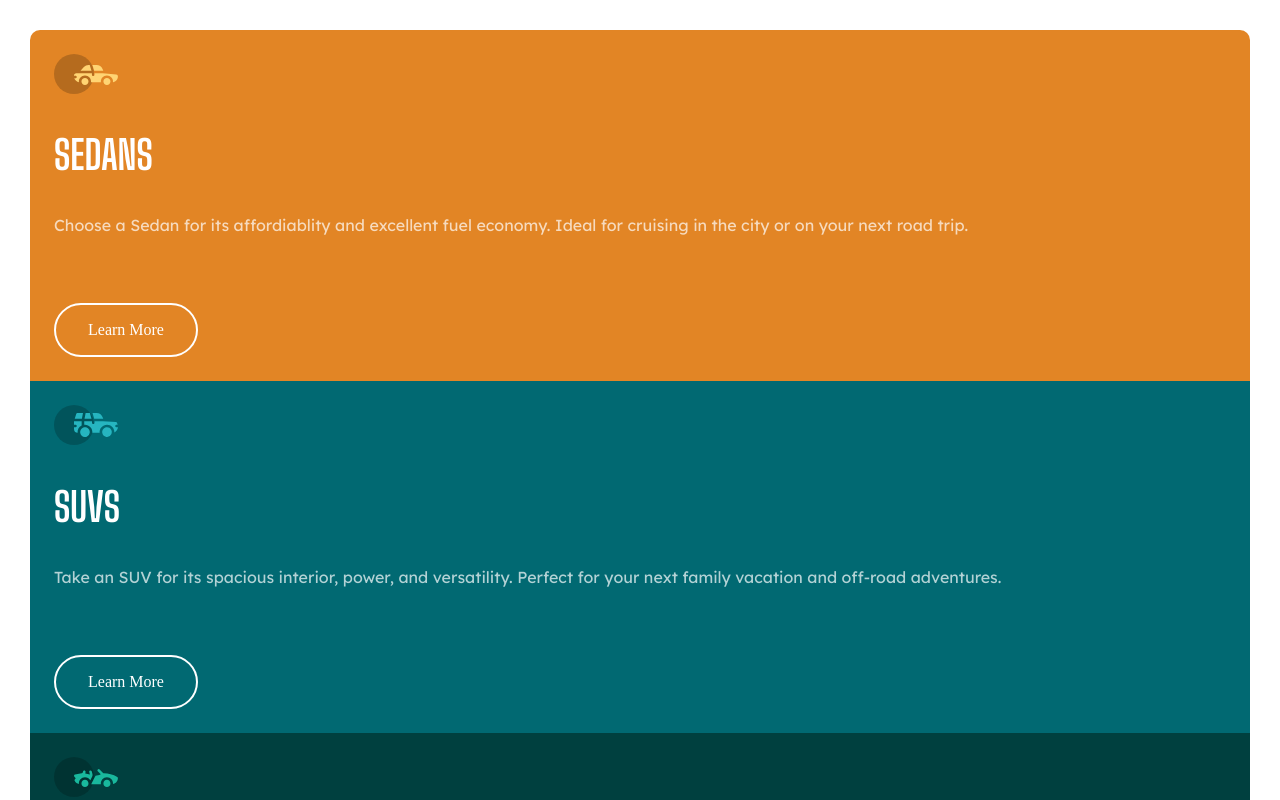
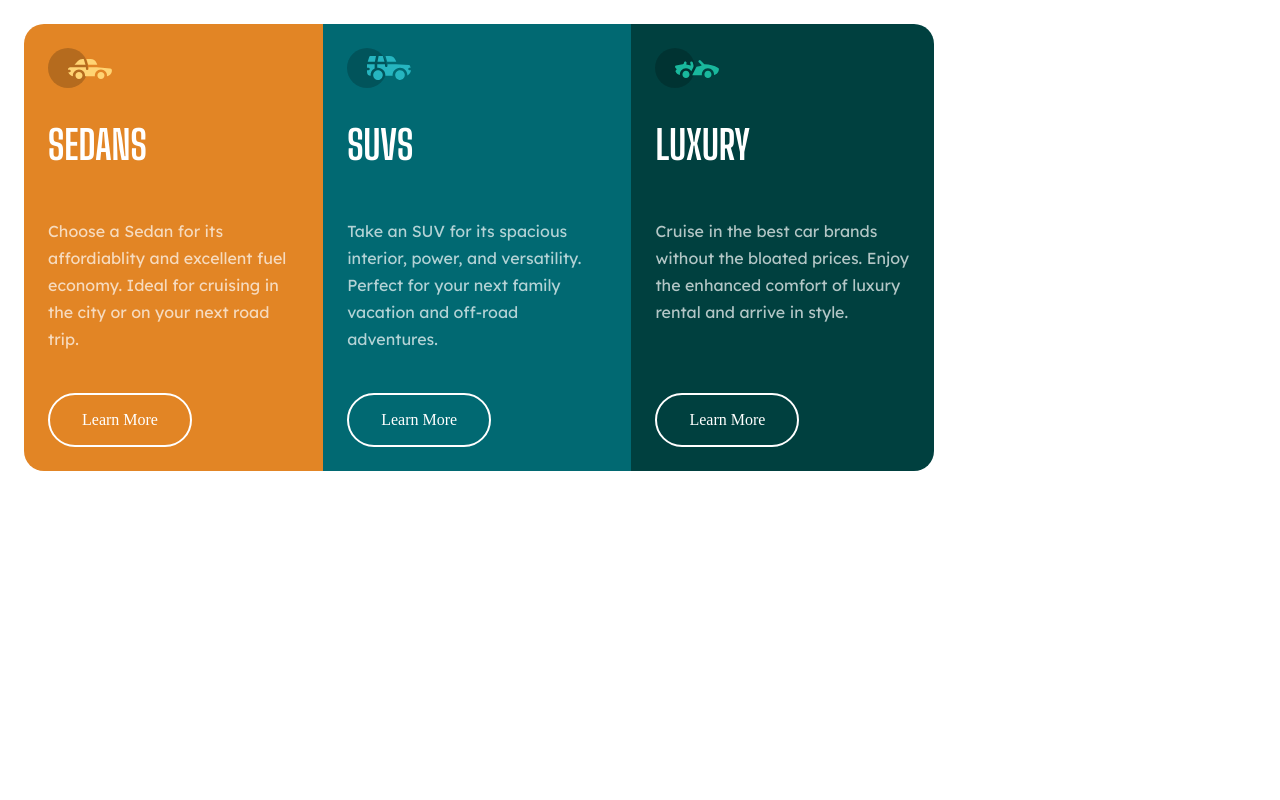
Before and after one commit to Abhishek8248/Car-Card-view, a plain HTML site: page index.html in a window 1280 px wide. Shown: the top 800 px of the page. Drawn offline with Linux system fonts and the light colour scheme; files whose address does not match are found by name.

Commit message:
Add files via upload

```diff
--- a/style.css
+++ b/style.css
@@ -1,5 +1,12 @@
 body{
     margin: 0;
+}
+
+main{
+    min-height: 100vh;
+    display: flex;
+    align-items: center;
+    justify-content: center;
 }
 
 a{
@@ -10,11 +17,23 @@ a{
 
 .cards-container{
     color: white;
-    padding: 30px;
+    margin: 1.5rem;
+    display: flex;
+    border-radius: 20px;
+    overflow: hidden;
+    max-width: 910px;
 }
 
 .card{
     padding: 1.5rem;
+    display: flex;
+    flex-direction: column;
+
+}
+
+.card img{
+    width: 64px;
+    height: 40px;
 }
 
 .card h2{
@@ -26,11 +45,12 @@ a{
     opacity: 0.7;
     font-family: "Lexend Deca", sans-serif;
     line-height: 27px;
+    margin-bottom: 2.5rem;
 }
 
 .orange-card{
     background-color: #e28525;
-    border-radius: 10px 10px 0 0;
+    /* border-radius: 10px 10px 0 0; */
 }
 
 .cyan-card{
@@ -39,12 +59,13 @@ a{
 
 .darkgreen-card{
     background-color: #00403f;
-    border-radius: 0 0 10px 10px;
+    /* border-radius: 0 0 10px 10px; */
 }
 
 .card a{
     border: 2px solid white;
     border-radius: 3em;
     padding: 1em 2em;
-    margin-top: 3rem;
+    margin-top: auto;
+    align-self: flex-start;
 }
```
